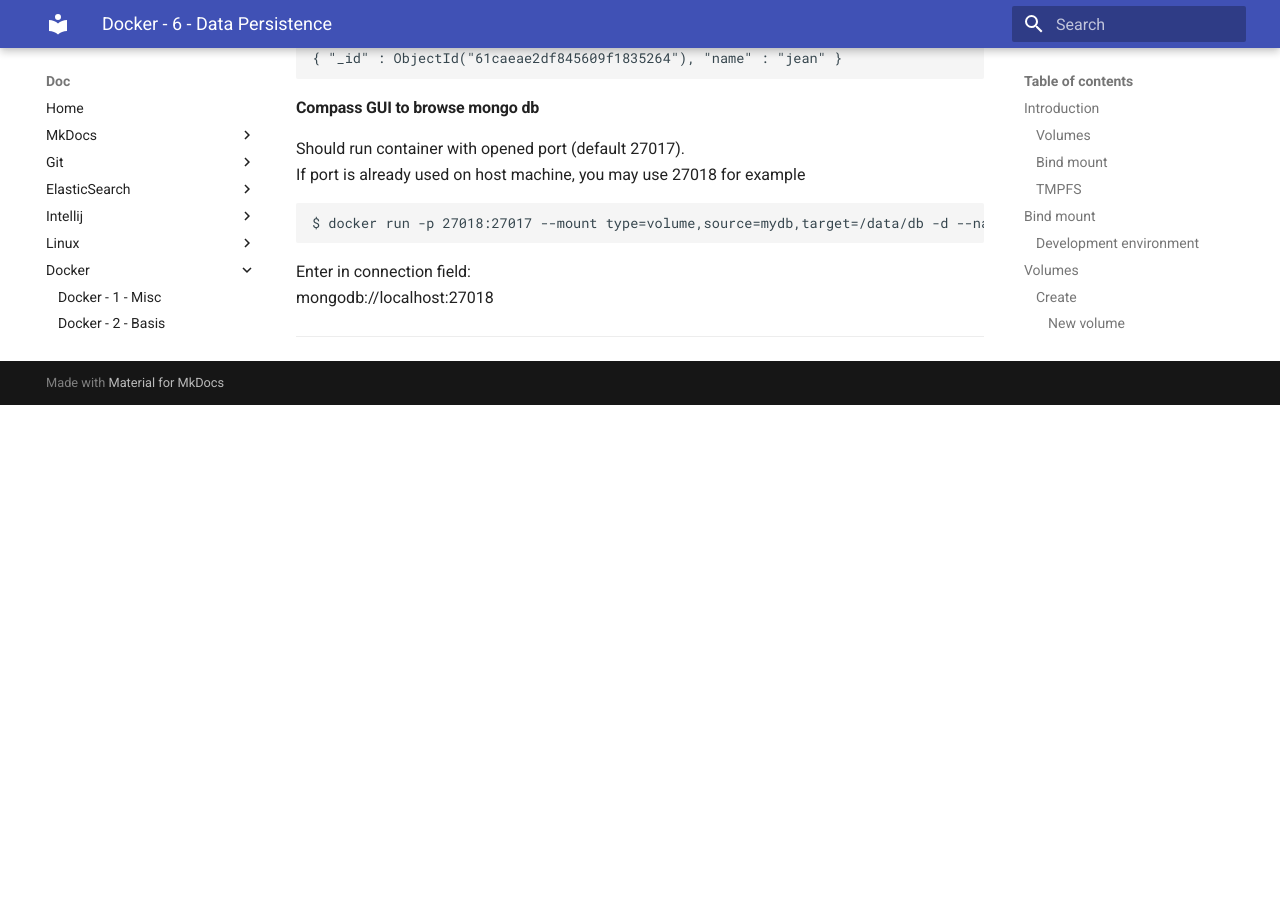
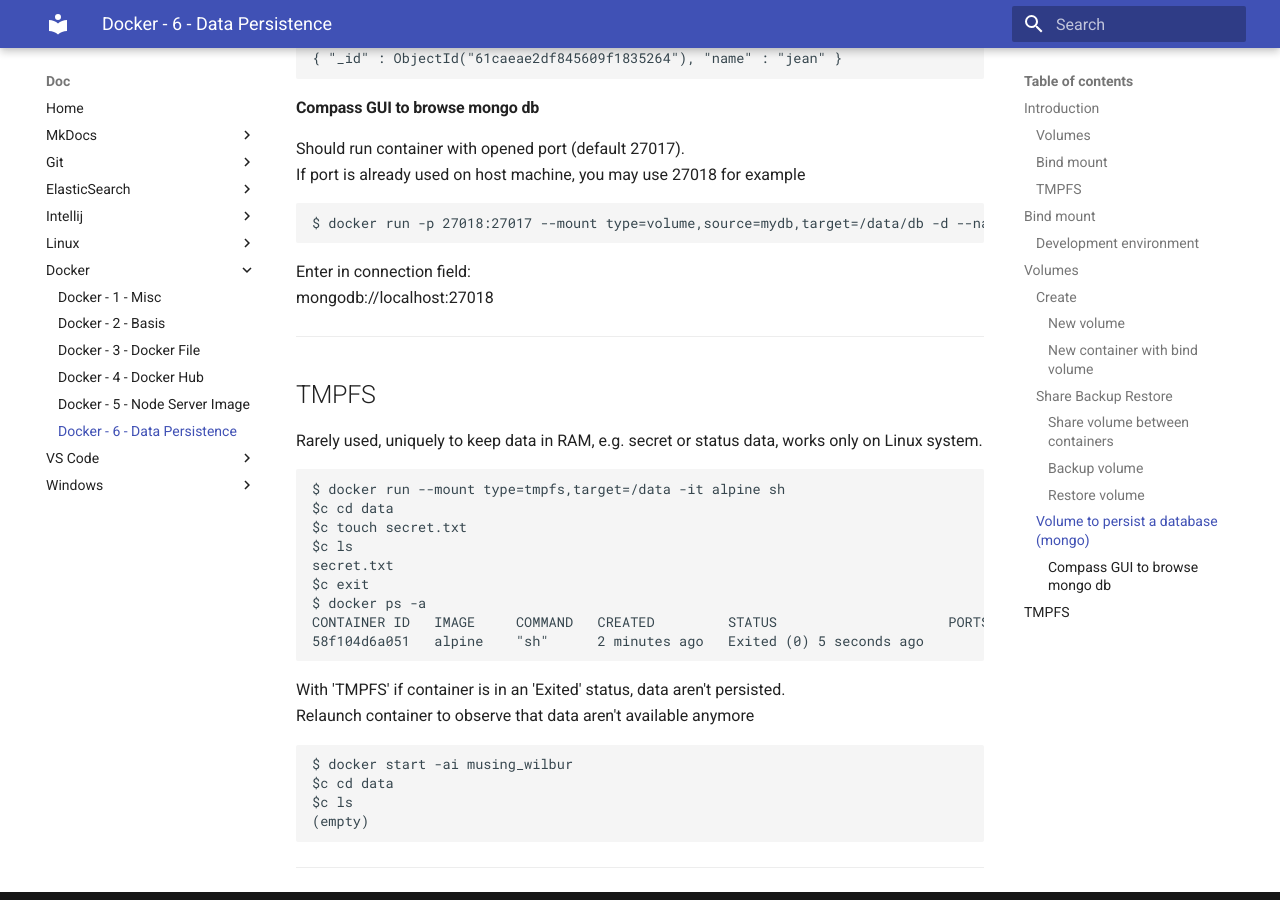
Before and after one commit to oldu73/doc, an MkDocs documentation site: the page built from docs/docker/6-docker-datapersistence.md, in a window 1280 px wide and 900 px high, scrolled down 5702 px. Built offline with MkDocs 1.6.1 and Material for MkDocs 9.7.7, drawn with Linux system fonts in a browser that asks for light colours; before the commit the page ends 6107 px from its top, so only the background shows below that.

Commit message:
docker - tmpfs

````diff
--- a/docs/docker/6-docker-datapersistence.md
+++ b/docs/docker/6-docker-datapersistence.md
@@ -280,3 +280,29 @@
 mongodb://localhost:27018
 
 ***
+
+## TMPFS
+
+Rarely used, uniquely to keep data in RAM, e.g. secret or status data, works only on Linux system.
+```console
+$ docker run --mount type=tmpfs,target=/data -it alpine sh
+$c cd data
+$c touch secret.txt
+$c ls
+secret.txt
+$c exit
+$ docker ps -a
+CONTAINER ID   IMAGE     COMMAND   CREATED         STATUS                     PORTS     NAMES
+58f104d6a051   alpine    "sh"      2 minutes ago   Exited (0) 5 seconds ago             musing_wilbur
+```
+
+With 'TMPFS' if container is in an 'Exited' status, data aren't persisted.
+Relaunch container to observe that data aren't available anymore
+```console
+$ docker start -ai musing_wilbur
+$c cd data
+$c ls
+(empty)
+```
+
+***
````
